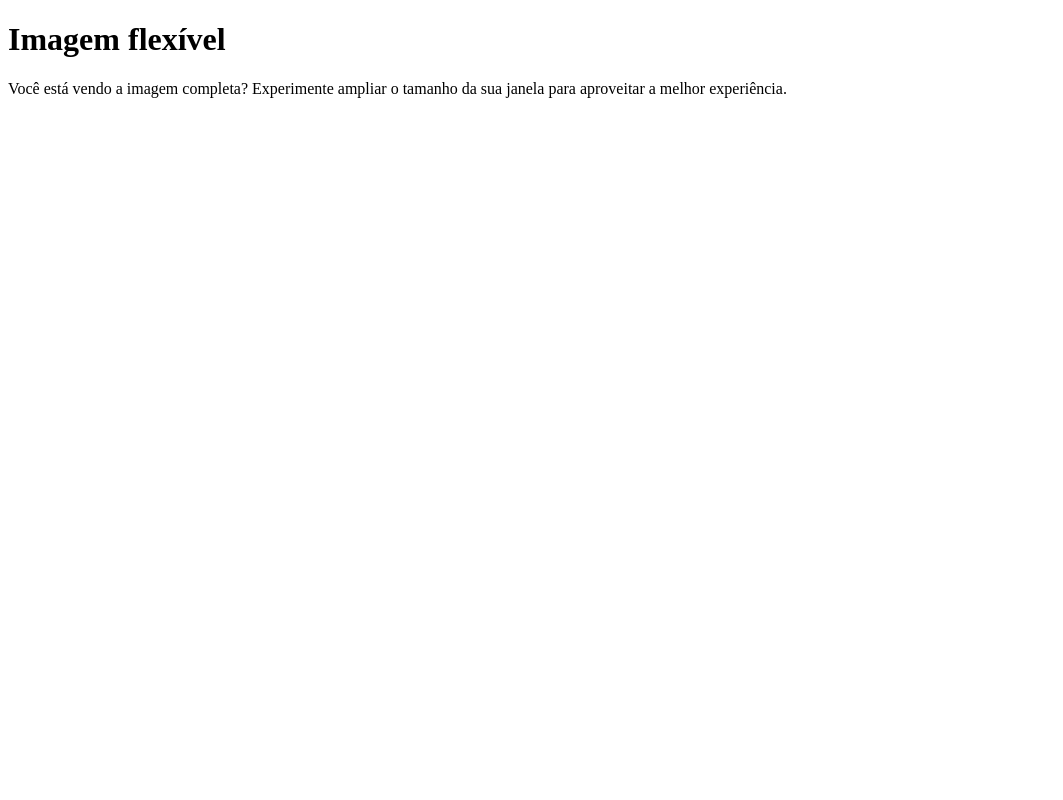
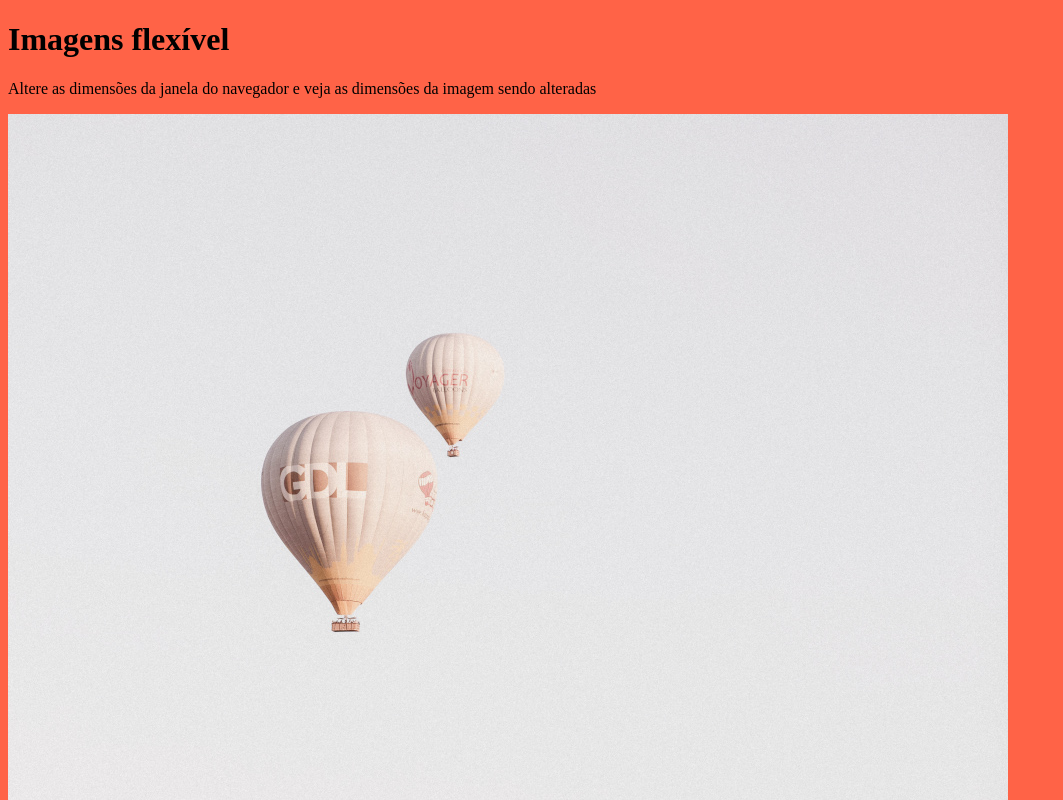
Before and after one commit to julianamacape/curso-html-css, a plain HTML site: page desafios/d007/index.html in a window 1280 px wide. Shown: the top 800 px of the page, without its empty margins (0-1063 px from the left). Drawn offline with Linux system fonts and the light colour scheme.

Commit message:
challenge 007 finished

```diff
--- a/desafios/d007/index.html
+++ b/desafios/d007/index.html
@@ -3,14 +3,24 @@
 <head>
     <meta charset="UTF-8">
     <meta name="viewport" content="width=device-width, initial-scale=1.0">
-    <link rel="shortcut icon" href="favicon.ico" type="image/x-icon">
     <title>Challenge #7</title>
+    <style>
+        body {
+            max-width: 1200px;
+            min-width: 200px;
+            background-color: tomato;
+        }
+    </style>
 </head>
 <body>
-    <h1>Imagem flexível</h1>
-    <p>
-        Você está vendo a imagem completa? Experimente ampliar o tamanho da sua janela para aproveitar a melhor experiência.
-    </p>
-    <img src="" alt="">
+    <h1>Imagens flexível</h1>
+    <p>Altere as dimensões da janela do navegador e veja as dimensões da imagem sendo alteradas</p>
+    <picture>
+        <source media="(min-width:1000px)" srcset="balloon-1000px.jpg">
+        <source media="(min-width:750px)" srcset="balloon-800px.jpg">
+        <source media="(min-width:590px)" srcset="balloon-400px.jpg">
+        <source media="(min-width:350px)" srcset="balloon-200px.jpg">
+        <img src="balloon-200px.jpg" alt="balloon" style="width:auto;">
+    </picture>
 </body>
 </html>
--- /dev/null
+++ b/desafios/d007/style.css
@@ -0,0 +1,11 @@
+body {
+    max-width: 1200px;
+    margin: 0 auto;
+    background-color: white;
+}
+
+img {
+    display: block;
+    margin: 0 auto;
+    max-width: 100&;
+}
```
Also changed, not shown: desafios/d007/balloon-1000px.jpg (added), desafios/d007/balloon-200px.jpg (added), desafios/d007/balloon-400px.jpg (added), desafios/d007/balloon-800px.jpg (added), 3 other files.
